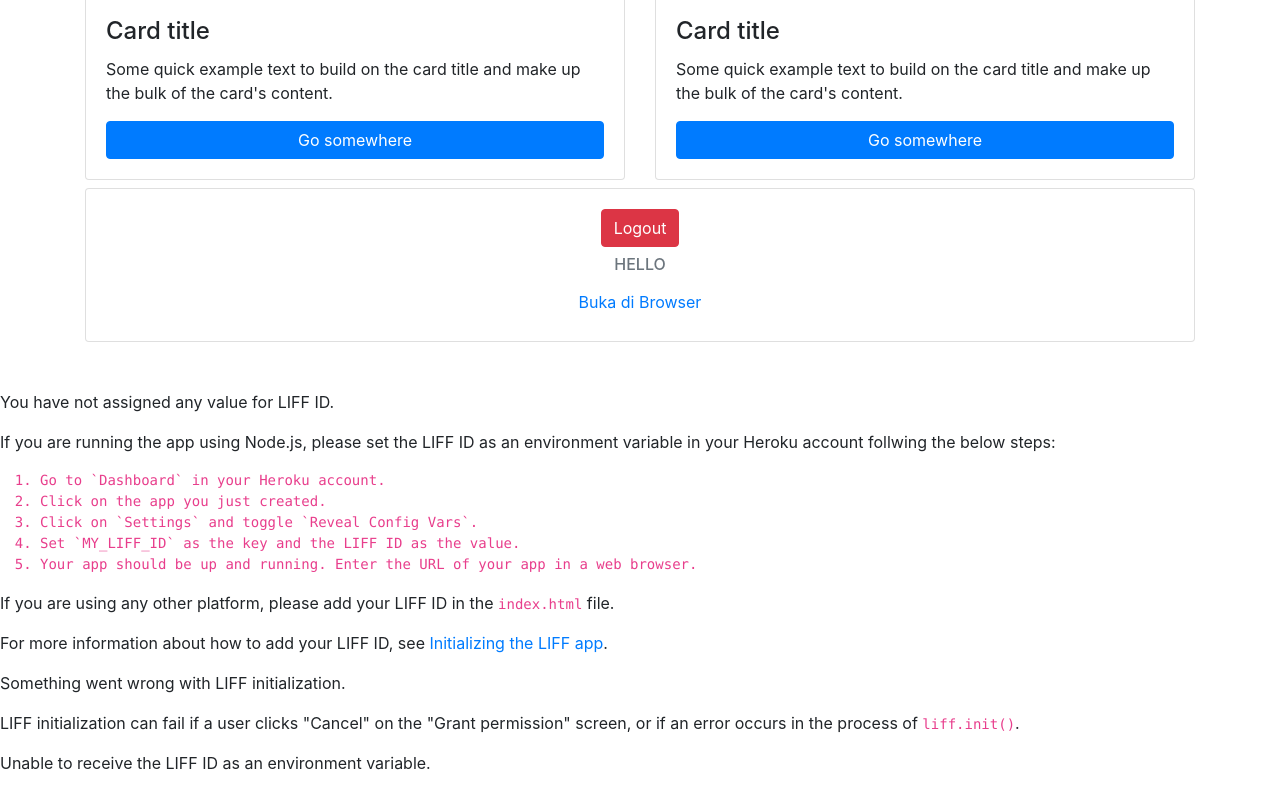
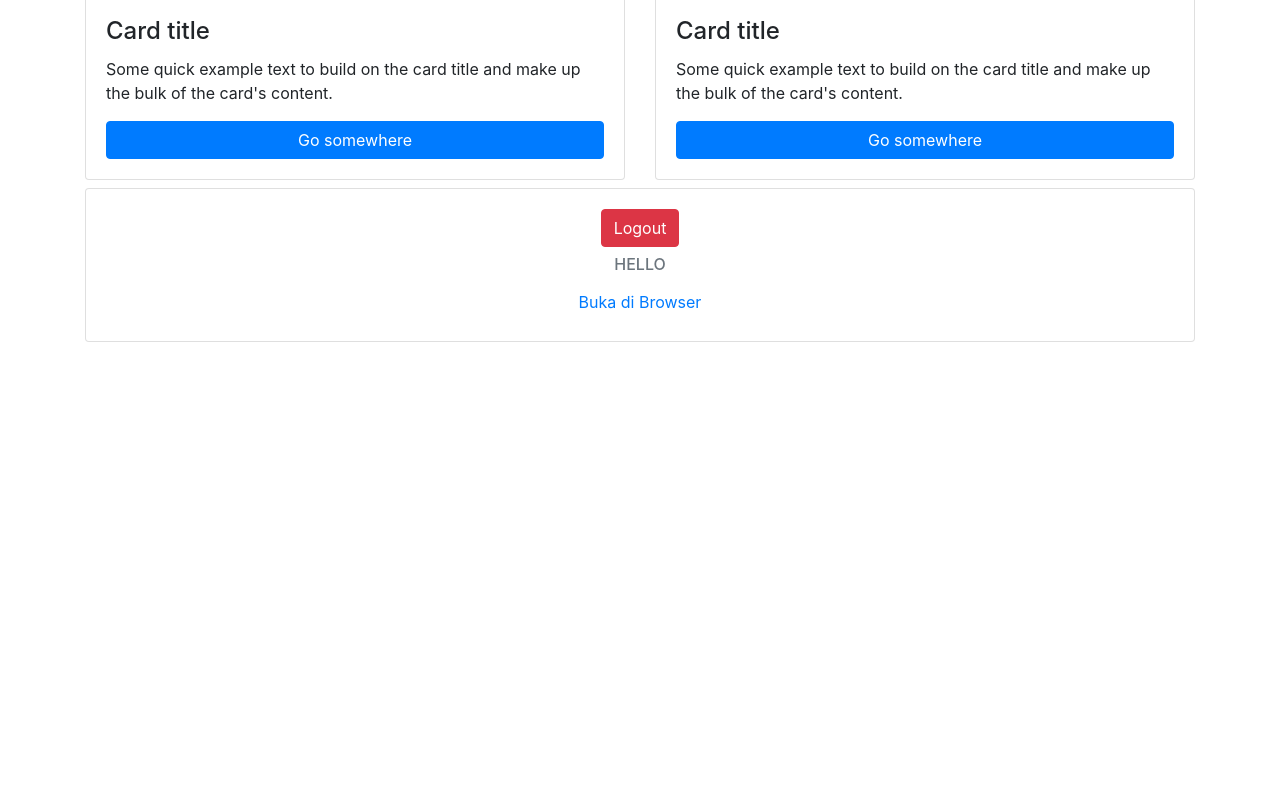
Before and after one commit to XieSandi/LIFF-Orderkeun, a website: page public/index.html in a window 1280 px wide. Shown: the part 680-1471 px from the top of the page. After the commit the page ends 1070 px from the top, so only its background shows below. Drawn offline with nearby package versions, Linux system fonts and the light colour scheme; no server answers.

Commit message:
Update index.html

```diff
--- a/public/index.html
+++ b/public/index.html
@@ -71,10 +71,9 @@
       </div>
     </div>
   </div>
-  </div>
 
   <!-- LIFF ID ERROR -->
-  <div id="liffIdErrorMessage" class="hidden">
+  <div id="liffIdErrorMessage" style="display: none;">
     <p>You have not assigned any value for LIFF ID.</p>
     <p>If you are running the app using Node.js, please set the LIFF ID as an environment variable in your Heroku
       account follwing the below steps: </p>
@@ -91,16 +90,19 @@
     <p>For more information about how to add your LIFF ID, see <a
         href="https://developers.line.biz/en/reference/liff/#initialize-liff-app">Initializing the LIFF app</a>.</p>
   </div>
+
   <!-- LIFF INIT ERROR -->
-  <div id="liffInitErrorMessage" class="hidden">
+  <div id="liffInitErrorMessage" style="display: none;">
     <p>Something went wrong with LIFF initialization.</p>
     <p>LIFF initialization can fail if a user clicks "Cancel" on the "Grant permission" screen, or if an error occurs in
       the process of <code>liff.init()</code>.</p>
   </div>
+
   <!-- NODE.JS LIFF ID ERROR -->
-  <div id="nodeLiffIdErrorMessage" class="hidden">
+  <div id="nodeLiffIdErrorMessage" style="display: none;">
     <p>Unable to receive the LIFF ID as an environment variable.</p>
   </div>
+</div>
   <script charset="utf-8" src="https://static.line-scdn.net/liff/edge/2/sdk.js"></script>
   <script src="liff-starter.js"></script>
   <script src="https://code.jquery.com/jquery-3.3.1.slim.min.js" integrity="sha384-q8i/X+965DzO0rT7abK41JStQIAqVgRVzpbzo5smXKp4YfRvH+8abtTE1Pi6jizo" crossorigin="anonymous"></script>
```
